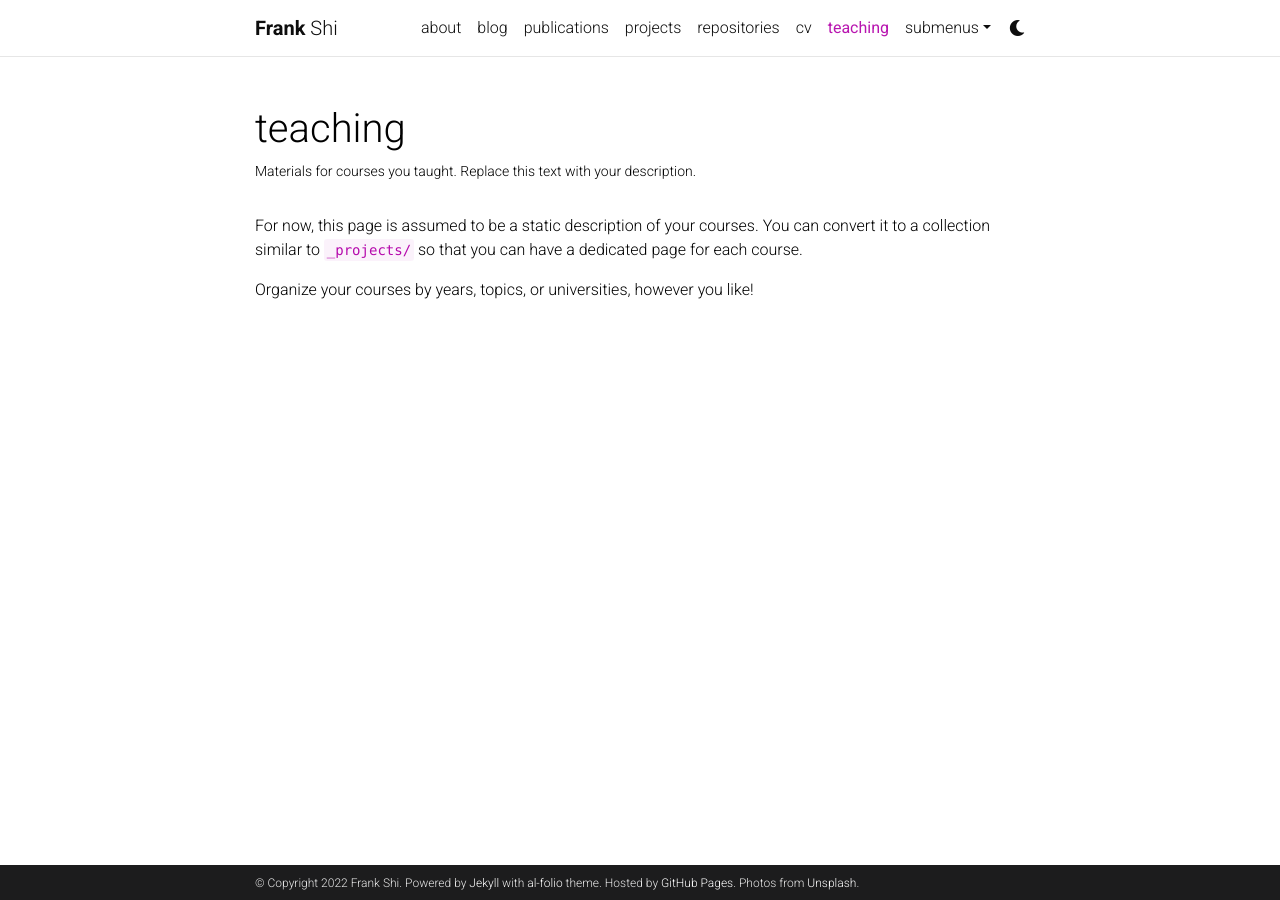
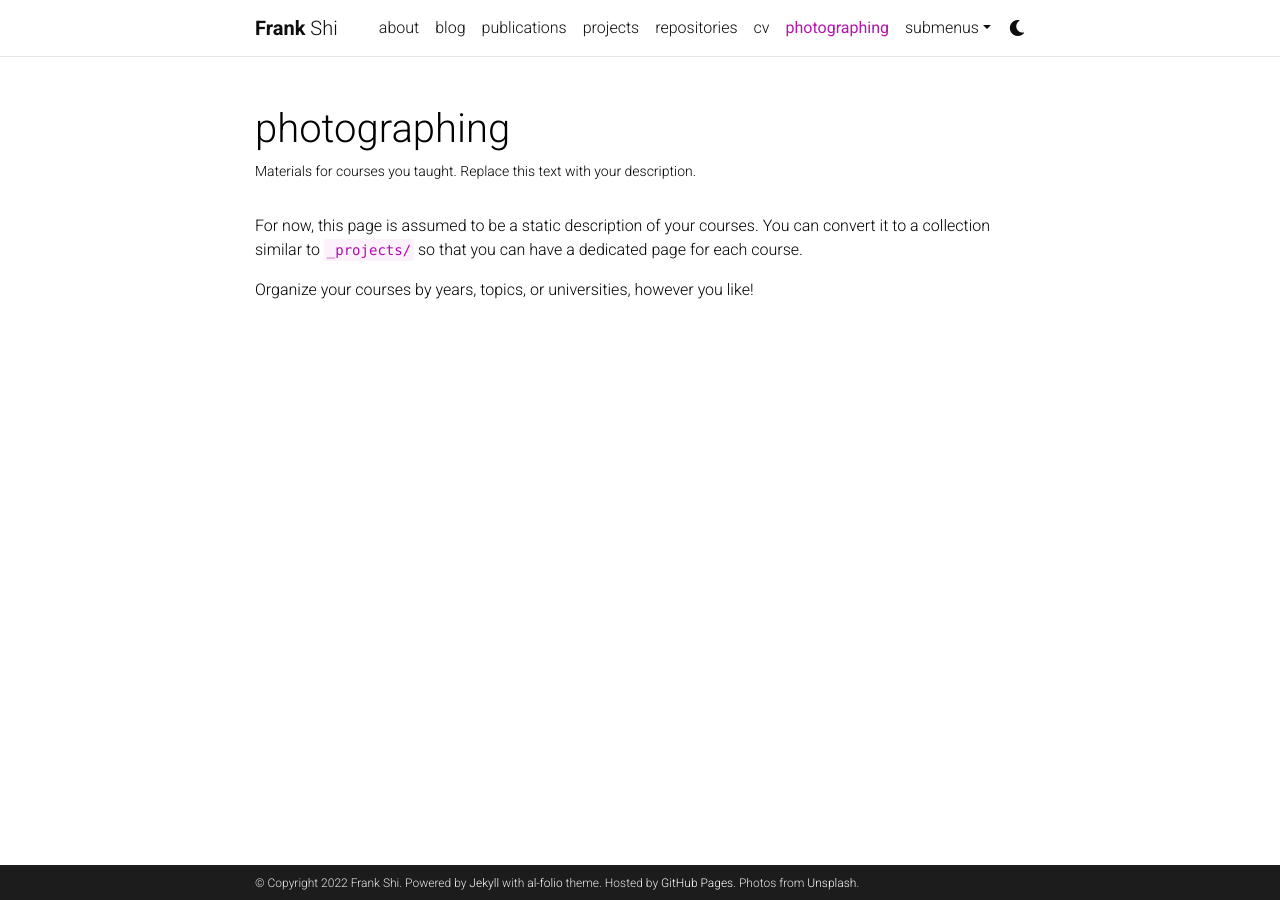
Before and after one commit to fshipy/depreciated.fshipy.github.io, a Jekyll site: the page built from _pages/photographing.md, in a window 1280 px wide. Built offline with Jekyll 4.4.1, drawn with Linux system fonts in a browser that asks for light colours; comment, search, counter and statistics services are not loaded; a style sheet for code colours, icons or effects is not loaded.

Commit message:
rename files

```diff
--- a/_pages/teaching.md
+++ b/_pages/photographing.md
@@ -1,7 +1,7 @@
 ---
 layout: page
-permalink: /teaching/
-title: teaching
+permalink: /photographing/
+title: photographing
 description: Materials for courses you taught. Replace this text with your description.
 nav: true
 nav_order: 5
```
